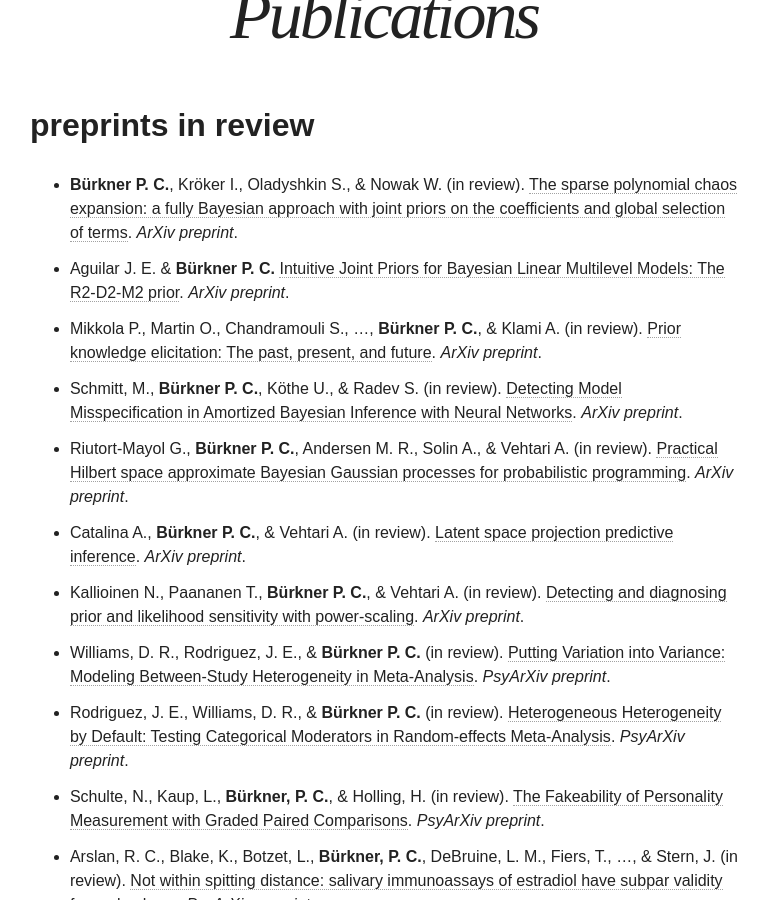
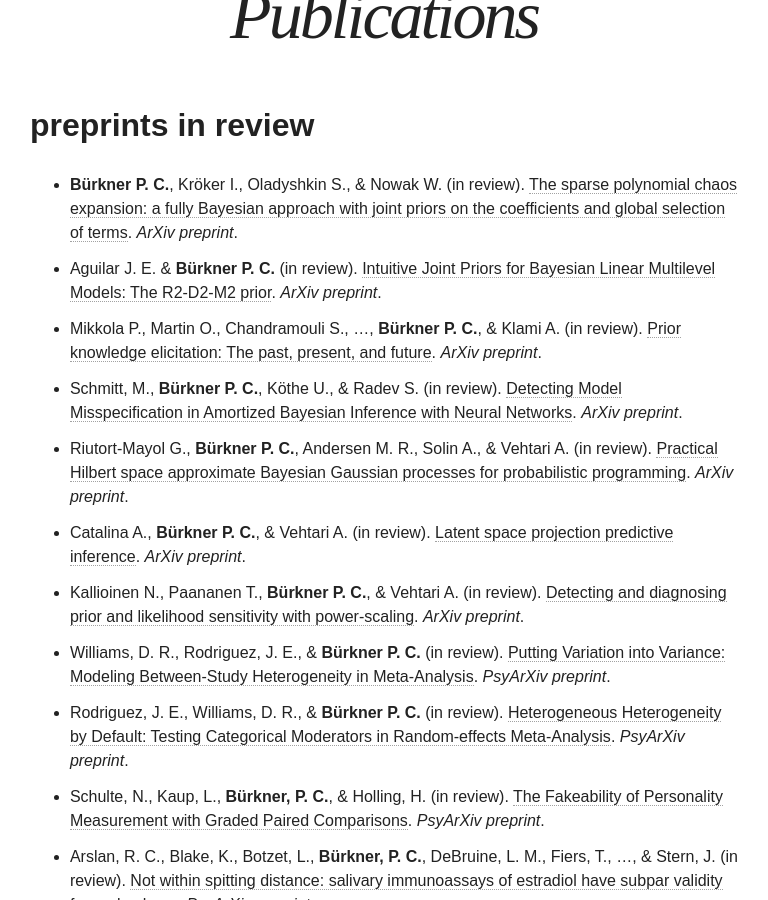
Before and after one commit to paul-buerkner/paul-buerkner.github.io, a Jekyll site: the page built from publications/index.md, in a window 1280 px wide and 900 px high, scrolled down 497 px. Shown: the whole window, without its empty margins (256-1024 px from the left). Built offline with Jekyll 4.4.1, drawn with Linux system fonts in a browser that asks for light colours; nearby versions of some CDN libraries.

Commit message:
fix typo

```diff
--- a/publications/index.md
+++ b/publications/index.md
@@ -7,7 +7,7 @@
 ## preprints in review
 
 * **Bürkner P. C.**, Kröker I., Oladyshkin S., & Nowak W. (in review). [The sparse polynomial chaos expansion: a fully Bayesian approach with joint priors on the coefficients and global selection of terms](https://arxiv.org/abs/2204.06043). *ArXiv preprint*.
-* Aguilar J. E. & **Bürkner P. C.** [Intuitive Joint Priors for Bayesian Linear Multilevel Models: The R2-D2-M2 prior](https://arxiv.org/abs/2208.07132). *ArXiv preprint*.
+* Aguilar J. E. & **Bürkner P. C.** (in review). [Intuitive Joint Priors for Bayesian Linear Multilevel Models: The R2-D2-M2 prior](https://arxiv.org/abs/2208.07132). *ArXiv preprint*.
 * Mikkola P., Martin O., Chandramouli S., ..., **Bürkner P. C.**, & Klami A. (in review). [Prior knowledge elicitation: The past, present, and future](https://arxiv.org/abs/2112.01380). *ArXiv preprint*.
 * Schmitt, M., **Bürkner P. C.**, Köthe U., & Radev S. (in review). [Detecting Model Misspecification in Amortized Bayesian Inference with Neural Networks](https://arxiv.org/abs/2112.08866). *ArXiv preprint*.
 * Riutort-Mayol G., **Bürkner P. C.**, Andersen M. R., Solin A., & Vehtari A. (in review). [Practical Hilbert space approximate Bayesian Gaussian processes for probabilistic programming](http://arxiv.org/abs/2004.11408). *ArXiv preprint*.
```
